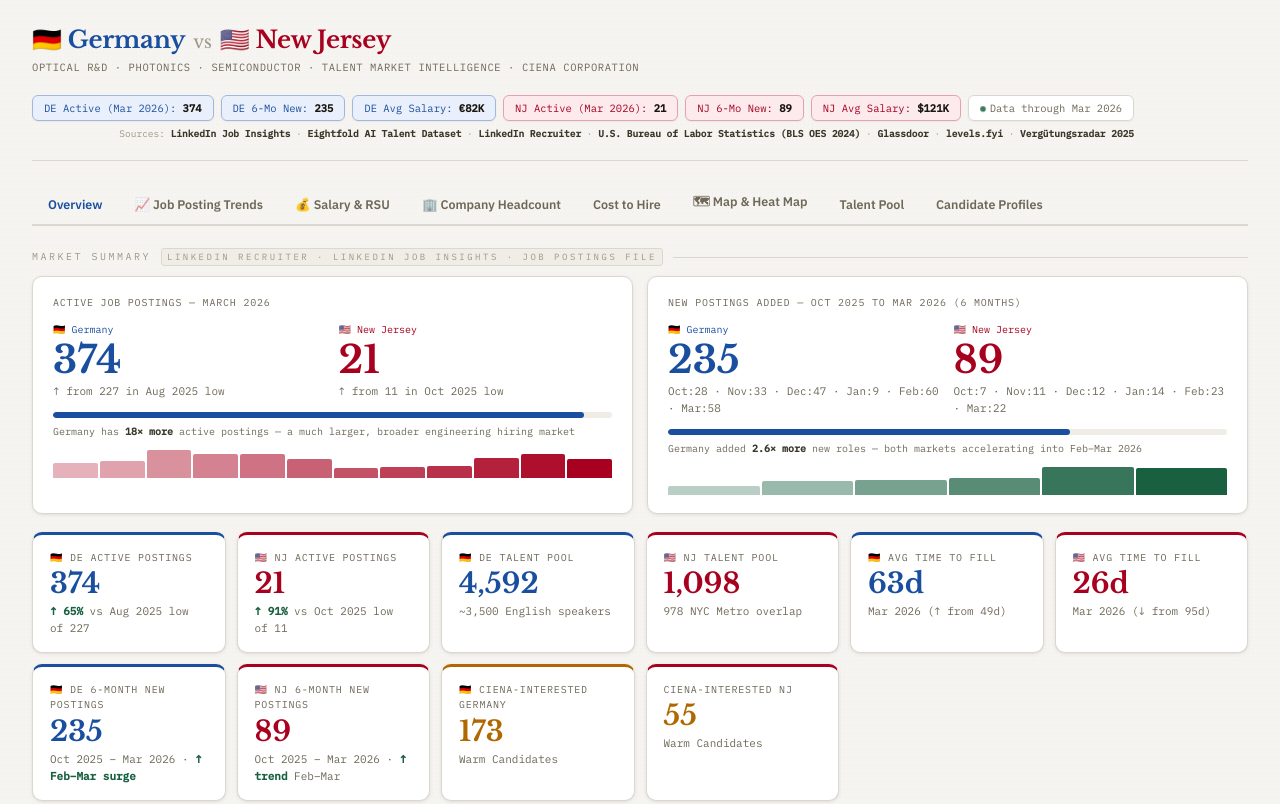
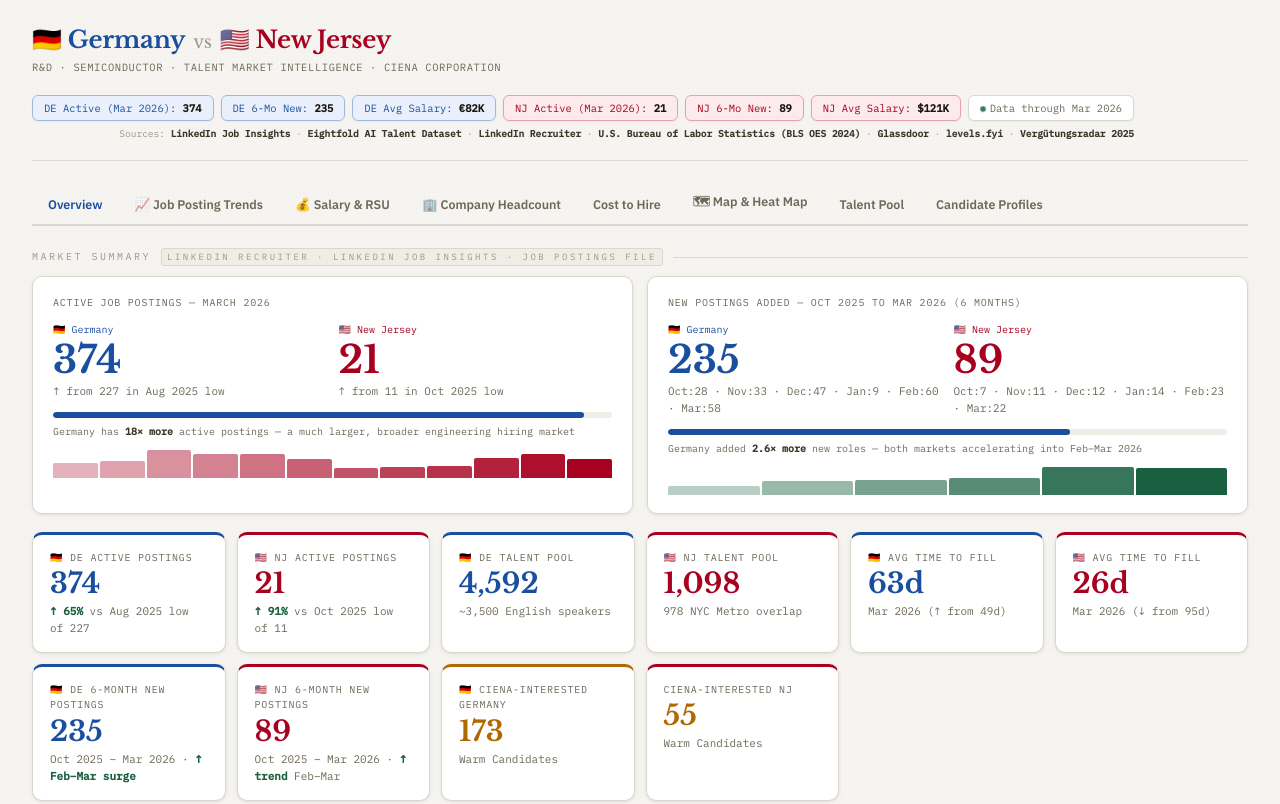
Before and after one commit to saurabh-maker/R-D-NJ-Germany, a plain HTML site: page index.html in a window 1280 px wide. Shown: the top 804 px of the page. Drawn offline with nearby package versions, Linux system fonts and the light colour scheme.

Commit message:
Update index.html

```diff
--- a/index.html
+++ b/index.html
@@ -249,7 +249,7 @@
 <header class="hdr">
   <div>
     <div class="brand-t"><span class="de">🇩🇪 Germany</span><span class="sep">vs</span><span class="nj">🇺🇸 New Jersey</span></div>
-    <div class="brand-s">Optical R&D · Photonics · Semiconductor · Talent Market Intelligence · Ciena Corporation</div>
+    <div class="brand-s">R&D · Semiconductor · Talent Market Intelligence · Ciena Corporation</div>
   </div>
   <div class="hdr-r">
     <div class="br">
```
